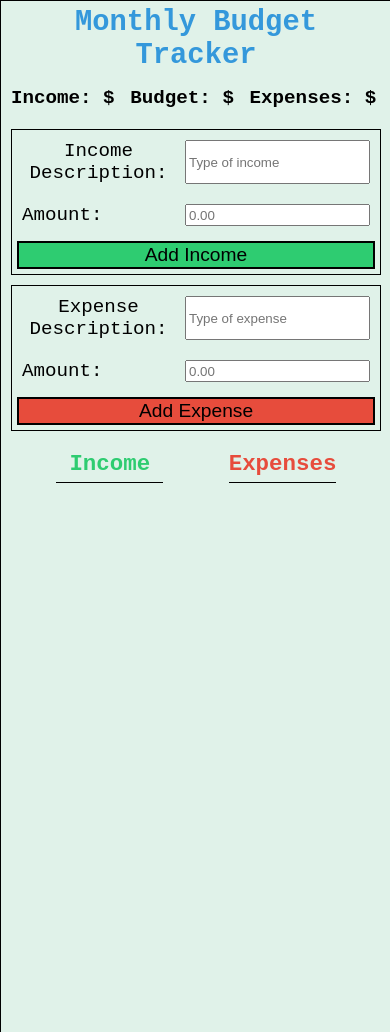
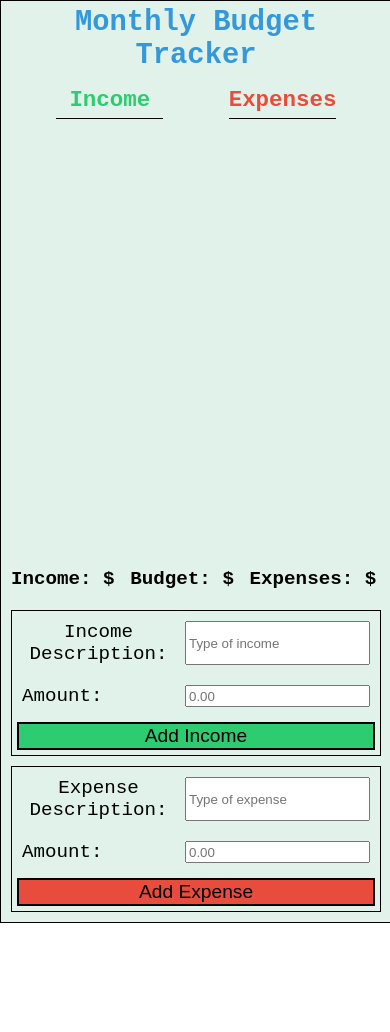
Before and after one commit to clerickbarrion/Budget-Tracker, a plain HTML site: page index.html in a window 390 px wide. After the commit the page ends 923 px from the top, so only its background shows below. Drawn offline with Linux system fonts and the light colour scheme.

Commit message:
responsive for mobile

```diff
--- a/styles.scss
+++ b/styles.scss
@@ -98,7 +98,6 @@ article {
         p {
             @include animations(fade-in, 2s);
             transition: transform 2s;
-            display:block;
             &:hover{
                 color: red;
                 text-decoration: line-through;
@@ -136,16 +135,15 @@ article {
     }
     article{
         display:flex;
-        flex-direction: column-reverse;
+        flex-direction: column;
         width: 100%;
-        h1 {
-            order: 2;
-        }
-        .total-container {
-            order: 1;
-        }
+
         .budget-data-container {
             flex-direction: column;
         }
+        #budget-container {
+            height:57vh;
+            max-height: 57vh;
+        }
     }
 }
```
Also changed, not shown: styles.css, 1 other file.
